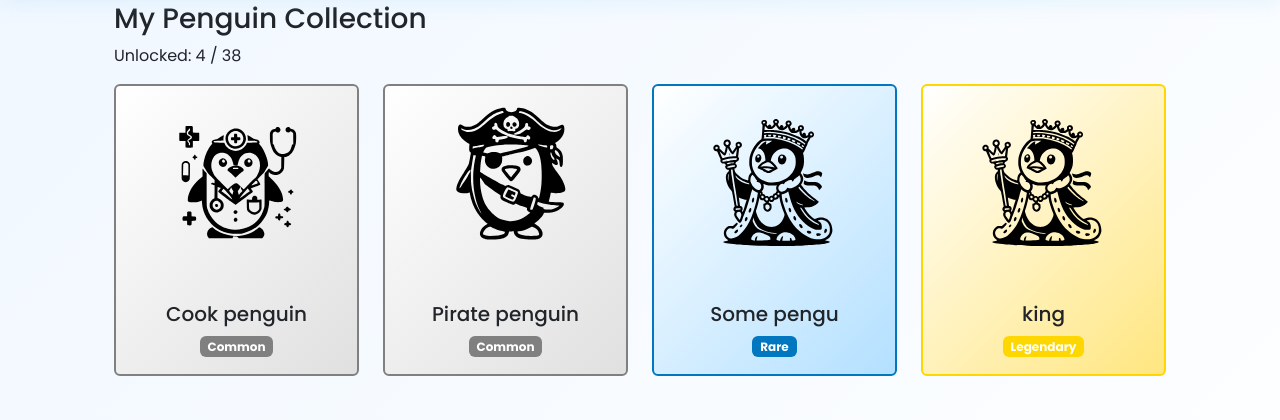
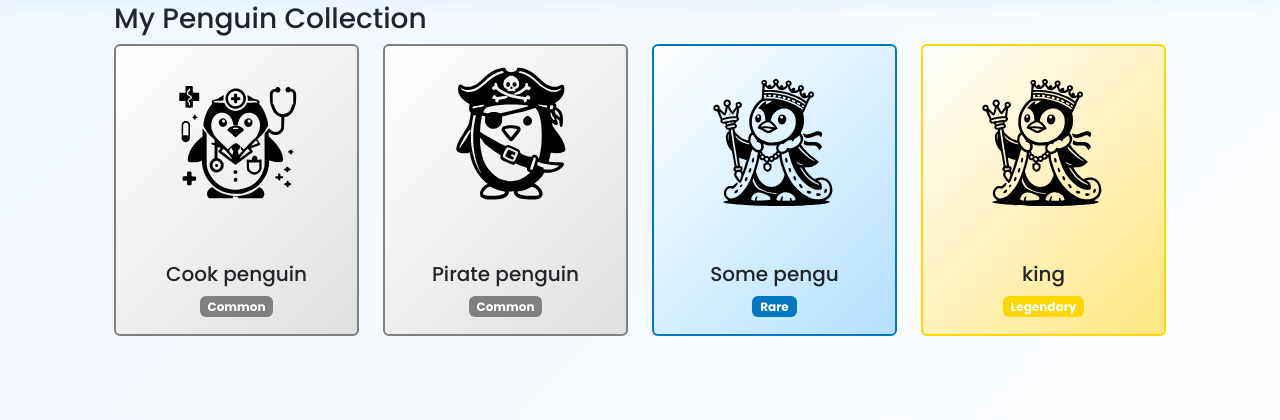
Before and after one commit to BakirBukvic/prvi_korak_hackathon, a Django app: page /penguins/ in a window 1280 px wide. Shown: the part 98-518 px from the top of the page. Run offline with Django 5.2, Linux system fonts and the light colour scheme; a user stored in the database is signed in; data comes from the database, SQL or seed files in the repository; both versions use the stored data as it was after the commit.

Commit message:
remove bug

```diff
--- a/penguins/templates/penguins.html
+++ b/penguins/templates/penguins.html
@@ -4,7 +4,7 @@
 {% block content %}
 <div class="container mt-4">
     <h3>My Penguin Collection</h3>
-    <p>Unlocked: {{ unlocked_penguins }} / {{ total_penguins }}</p>
+
 
     <div class="row g-4">
         {% for penguin in penguins %}
```
Also changed, not shown: db.sqlite3.
